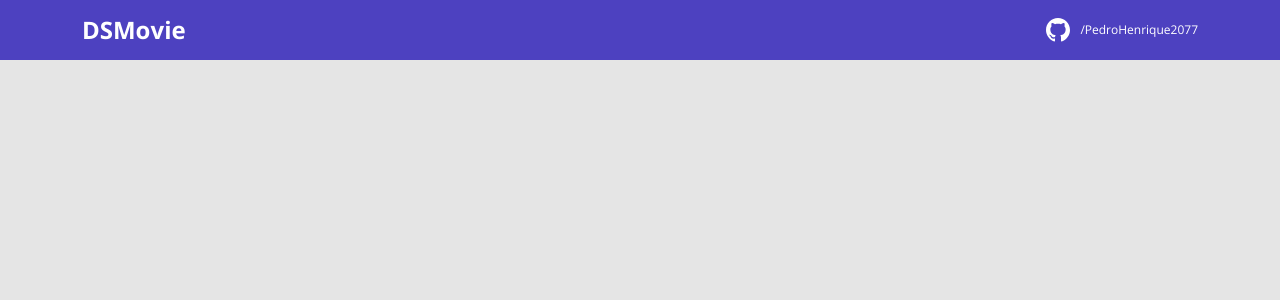
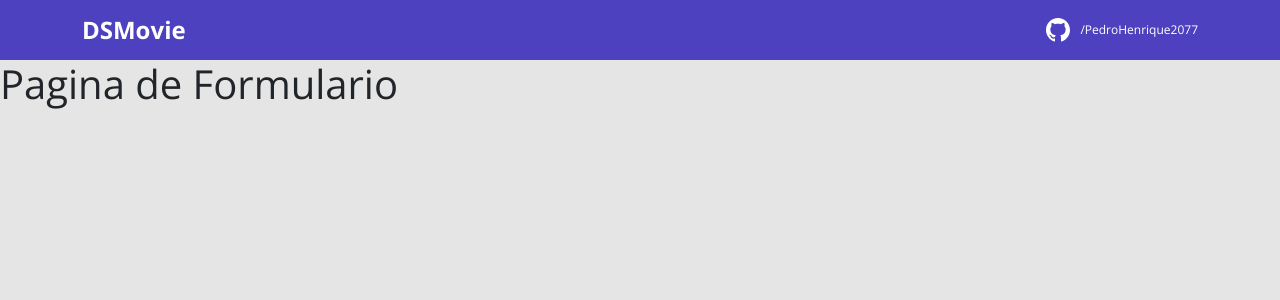
Before and after one commit to PedroHenrique2077/dsmovie, a React (Create React App) app in the folder frontend/: page /form/1 in a window 1280 px wide. Shown: the top 300 px of the page. Built offline with nearby package versions, Linux system fonts and the light colour scheme; the HTML template or start-up script is replaced by a standard one.

Commit message:
Added routes

```diff
--- a/frontend/package.json
+++ b/frontend/package.json
@@ -13,7 +13,8 @@
     "bootstrap": "^5.1.3",
     "react": "^18.1.0",
     "react-dom": "^18.1.0",
-    "react-scripts": "5.0.1",
+    "react-router-dom": "^6.3.0",
+    "react-scripts": "^2.1.3",
     "typescript": "^4.6.4",
     "web-vitals": "^2.1.4"
   },
--- a/frontend/src/App.tsx
+++ b/frontend/src/App.tsx
@@ -1,8 +1,24 @@
+import React from "react"
 import Navbar from "./components/Navbar/index";
+import {
+  BrowserRouter,
+  Routes,
+  Route
+} from "react-router-dom";
+import Listing from './pages/Listing';
+import Form from './pages/form';
 
 function App() {
   return (
-    <Navbar/>
+    <BrowserRouter>
+      <Navbar />
+      <Routes>
+        <Route path="/" element={<Listing />} />
+        <Route path="/form">
+          <Route path=":movieId" element={<Form />} />
+        </Route>
+      </Routes>
+    </BrowserRouter>
   );
 }
 
--- a/frontend/src/components/Navbar/index.tsx
+++ b/frontend/src/components/Navbar/index.tsx
@@ -1,3 +1,4 @@
+import React from 'react';
 import { ReactComponent as GithubIcon } from '../../assets/img/github.svg';
 import './index.css';
 
--- /dev/null
+++ b/frontend/src/pages/Listing/index.tsx
@@ -0,0 +1,9 @@
+import React from 'react';
+
+function Listing() {
+    return(
+        <h1>Pagina de Listagem</h1>
+    );
+}
+
+export default Listing;
--- /dev/null
+++ b/frontend/src/pages/form/index.tsx
@@ -0,0 +1,9 @@
+import React from 'react';
+
+function Form() {
+    return(
+        <h1>Pagina de Formulario</h1>
+    );
+}
+
+export default Form;
--- a/frontend/tsconfig.json
+++ b/frontend/tsconfig.json
@@ -1,6 +1,5 @@
 {
   "compilerOptions": {
-    "baseUrl": "./src",
     "target": "es5",
     "lib": [
       "dom",
@@ -19,7 +18,7 @@
     "resolveJsonModule": true,
     "isolatedModules": true,
     "noEmit": true,
-    "jsx": "react-jsx"
+    "jsx": "preserve"
   },
   "include": [
     "src"
```
Also changed, not shown: 1 other file (tests, documents, lock files or other folders).
